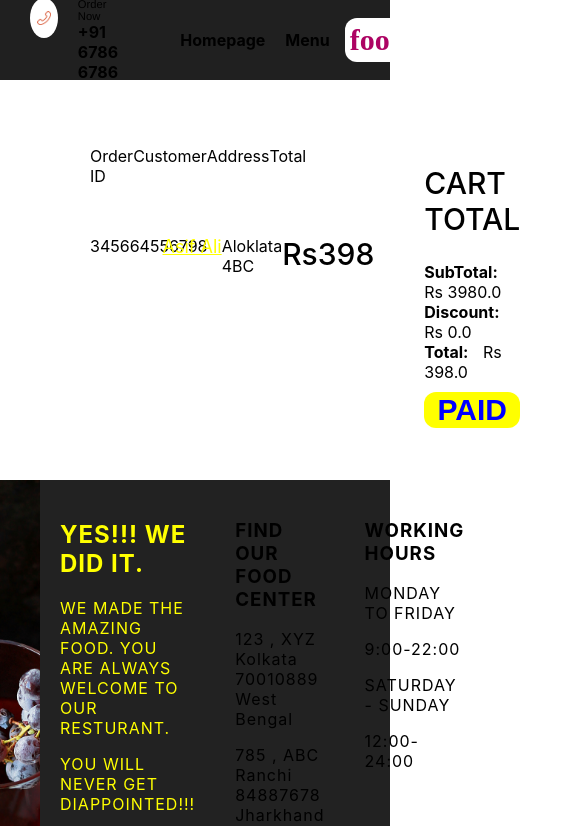
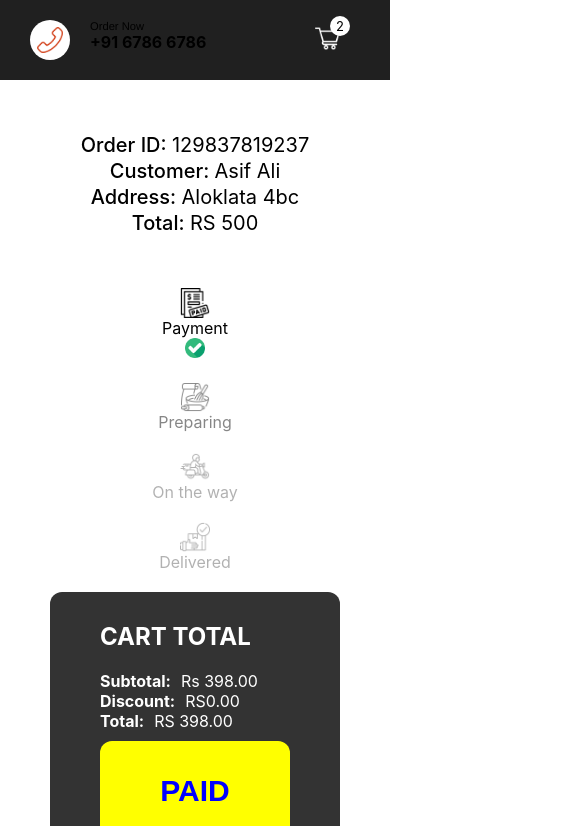
Before and after one commit to Asif-28/Next-js-Food-websites, a Next.js app: page /order/1 in a window 390 px wide. Shown: the top 826 px of the page, 570 px wide, since content can reach past the window. Built offline with nearby package versions, Linux system fonts and the light colour scheme.

Commit message:
responsive desig

```diff
--- a/components/Navbar.jsx
+++ b/components/Navbar.jsx
@@ -26,7 +26,13 @@
       </div>
       <div className={styles.item}>
         <div className={styles.cart}>
-          <Image src="/img/cart.png" alt="" height="30 " width="30 " />
+          <Image
+            src="/img/cart.png"
+            className={styles.cartImg}
+            alt=""
+            height="30 "
+            width="30 "
+          />
           <div className={styles.counterBtn}> 2</div>
         </div>
       </div>
--- a/pages/order/[id].jsx
+++ b/pages/order/[id].jsx
@@ -1,47 +1,124 @@
 import styles from "../../styles/Order.module.css";
 import Image from "next/image";
+
 const Order = () => {
+  const status = 0;
+
+  const statusClass = (index) => {
+    if (index - status < 1) return styles.done;
+    if (index - status === 1) return styles.inProgress;
+    if (index - status > 1) return styles.undone;
+  };
   return (
     <div className={styles.container}>
       <div className={styles.left}>
-        <div className={styles.r1}>
-          <div className={styles.table}>
-            <ul className={styles.ul}>
-              <li className={styles.li}>Order ID</li>
-              <li className={styles.li}>Customer</li>
-              <li className={styles.li}>Address</li>
-              <li className={styles.li}>Total </li>
-            </ul>
-            <ul className={styles.ul}>
-              <li className={styles.li}>
-                <span className={styles.id}>345664556798</span>
-              </li>
+        <table className={styles.table}>
+          <tr className={styles.trTitle}>
+            <th>Order ID</th>
+            <th>Customer</th>
+            <th>Address</th>
+            <th>Total</th>
+          </tr>
+          <tr className={styles.tr}>
+            <td>
+              <span className={styles.id}>129837819237</span>
+            </td>
+            <td>
+              <span className={styles.name}>Asif Ali</span>
+            </td>
+            <td>
+              <span className={styles.address}>Aloklata 4bc</span>
+            </td>
+            <td>
+              <span className={styles.total}>RS 500</span>
+            </td>
+          </tr>
+        </table>
 
-              <li className={styles.li}>
-                <span className={styles.name}>Asif Ali</span>
-              </li>
-              <li className={styles.li}>
-                <span className={styles.address}>Aloklata 4BC</span>
-              </li>
-              <li className={styles.li}>
-                <span className={styles.total}>Rs398</span>
-              </li>
-            </ul>
+        <div className={styles.row}>
+          <div className={statusClass(0)}>
+            <Image src="/img/paid.png" width={30} height={30} alt="" />
+            <span>Payment</span>
+            <div className={styles.checkedIcon}>
+              <Image
+                styles={{ backgroundColor: "white" }}
+                src="/img/checked.png"
+                width={20}
+                height={20}
+                alt=""
+              />
+            </div>
+          </div>
+          <div className={statusClass(1)}>
+            <Image
+              src="/img/bake.png"
+              style={{ backgroundColor: "white" }}
+              width={30}
+              height={30}
+              alt=""
+            />
+            <span>Preparing</span>
+            <div className={styles.checkedIcon}>
+              <Image
+                className={styles.checkedIcon}
+                src="/img/checked.png"
+                width={20}
+                height={20}
+                alt=""
+              />
+            </div>
+          </div>
+          <div className={statusClass(2)}>
+            <Image
+              src="/img/bike.png"
+              style={{ backgroundColor: "white" }}
+              width={30}
+              height={30}
+              alt=""
+            />
+            <span>On the way</span>
+            <div className={styles.checkedIcon}>
+              <Image
+                className={styles.checkedIcon}
+                src="/img/checked.png"
+                width={20}
+                height={20}
+                alt=""
+              />
+            </div>
+          </div>
+          <div className={statusClass(3)}>
+            <Image
+              src="/img/delivered.png"
+              style={{ backgroundColor: "white" }}
+              width={30}
+              height={30}
+              alt=""
+            />
+            <span>Delivered</span>
+            <div className={styles.checkedIcon}>
+              <Image
+                className={styles.checkedIcon}
+                src="/img/checked.png"
+                width={20}
+                height={20}
+                alt=""
+              />
+            </div>
           </div>
         </div>
-        <div className={styles.r2}></div>
       </div>
       <div className={styles.right}>
         <div className={styles.wrapper}>
-          <h2 className={styles.total}>CART TOTAL</h2>
-          <div className={styles.totalItm}>
-            <b className={styles.totalItmTitle}> SubTotal:</b> Rs 3980.0
+          <h2 className={styles.title}>CART TOTAL</h2>
+          <div className={styles.totalText}>
+            <b className={styles.totalTextTitle}>Subtotal:</b>Rs 398.00
           </div>
-          <div className={styles.totalItm}>
-            <b className={styles.totalItmTitle}> Discount:</b> Rs 0.0
+          <div className={styles.totalText}>
+            <b className={styles.totalTextTitle}>Discount:</b>RS0.00
           </div>
-          <div className={styles.totalItm}>
-            <b className={styles.totalItmTitle}> Total:</b> Rs 398.0
+          <div className={styles.totalText}>
+            <b className={styles.totalTextTitle}>Total:</b>RS 398.00
           </div>
           <button disabled className={styles.button}>
             PAID
--- a/styles/Cart.module.css
+++ b/styles/Cart.module.css
@@ -14,7 +14,7 @@
   position: relative;
 }
 .table {
-  width: 70%;
+  width: 80%;
   border-spacing: 20px;
 }
 .ul {
--- a/styles/Footer.module.css
+++ b/styles/Footer.module.css
@@ -9,7 +9,7 @@
   flex: 1;
   display: flex;
   position: relative;
-  /* text-align: center; */
+
   padding: 20px;
 }
 .item:nth-child(1) {
@@ -29,3 +29,20 @@
 .card3 {
   letter-spacing: 1px;
 }
+@media screen and (max-width: 480px) {
+  .container {
+    height: auto;
+    text-align: center;
+    flex-direction: column;
+  }
+  .item:first-child {
+    display: none;
+  }
+  .item {
+    width: 80vw;
+    height: 80vw;
+    justify-content: center;
+    align-items: center;
+    margin-left: 30px;
+  }
+}
--- a/styles/Navbar.module.css
+++ b/styles/Navbar.module.css
@@ -100,3 +100,16 @@
   justify-content: center;
   font-size: 13px;
 }
+@media screen and (max-width: 480px) {
+  .item:nth-child(2) {
+    display: none;
+  }
+
+  .item:nth-child(1) {
+    flex: 3;
+  }
+  .cart {
+    min-height: 25px;
+    min-width: 25px;
+  }
+}
--- a/styles/Order.module.css
+++ b/styles/Order.module.css
@@ -2,60 +2,78 @@
   padding: 50px;
   display: flex;
 }
+
 .left {
   flex: 2;
 }
+
+.table {
+  width: 100%;
+  text-align: left;
+  margin-bottom: 50px;
+}
+
+.row:last-child {
+  width: 80%;
+  display: flex;
+  justify-content: space-between;
+}
+
+.done {
+  display: flex;
+  flex-direction: column;
+  align-items: center;
+}
+
+.inProgress {
+  display: flex;
+  flex-direction: column;
+  align-items: center;
+  animation: inProgress 1s ease infinite alternate;
+}
+
+@keyframes inProgress {
+  from {
+    opacity: 0;
+  }
+  to {
+    opacity: 1;
+  }
+}
+
+.undone {
+  display: flex;
+  flex-direction: column;
+  align-items: center;
+  opacity: 0.3;
+}
+
+.undone .checkedIcon,
+.inProgress .checkedIcon {
+  display: none;
+}
+
 .right {
   flex: 1;
 }
-.imgContainer {
-  width: 100px;
-  height: 100px;
-  position: relative;
-}
-.table {
-  width: 70%;
-  border-spacing: 20px;
-}
-.ul {
-  display: flex;
-  justify-content: space-between;
-  margin-bottom: 50px;
-}
-.li {
-  text-decoration: none;
-  list-style: none;
-}
 
-.name {
-  /* font-weight: 50; */
-  color: yellow;
-  font-size: 18px;
-  margin-left: -45px;
-  text-decoration: underline;
-  /* line-height: 1.5; */
-}
-
-.total {
-  font-weight: 500;
-  font-size: 30px;
-}
 .wrapper {
-  width: 90;
+  width: 90%;
   max-height: 300px;
-  background-color: white;
-  color: black;
-  border: none;
-  border-radius: 12px;
-  padding: 50px;
-  padding-top: 10px;
+  background-color: #333;
+  color: white;
+  padding: 10px 50px 50px 50px;
   display: flex;
   flex-direction: column;
   justify-content: space-between;
+  border-radius: 12px;
+  overflow: hidden;
 }
-.totalItmTitle {
+
+.totalTextTitle {
   margin-right: 10px;
 }
+
 .button {
   height: 300px;
   color: blue;
@@ -66,4 +84,57 @@
   border: none;
   border-radius: 12px;
   margin-top: 10px;
+  cursor: not-allowed;
 }
+@media screen and (max-width: 480px) {
+  .container {
+    flex-direction: column;
+  }
+
+  .trTitle {
+    display: none;
+  }
+
+  .tr {
+    display: flex;
+    flex-direction: column;
+    align-items: center;
+    justify-content: center;
+    font-size: 20px;
+  }
+
+  .id::before {
+    content: "Order ID: ";
+    font-weight: 500;
+  }
+  .name::before {
+    content: "Customer: ";
+    font-weight: 500;
+  }
+  .address::before {
+    content: "Address: ";
+    font-weight: 500;
+  }
+  .total::before {
+    content: "Total: ";
+    font-weight: 500;
+  }
+
+  .row:last-child {
+    width: 100%;
+    flex-direction: column;
+    align-items: center;
+    justify-content: center;
+  }
+
+  .done,
+  .undone,
+  .inProgress {
+    margin-bottom: 20px;
+  }
+
+  .wrapper {
+    width: 100%;
+    overflow: hidden;
+  }
+}
```
